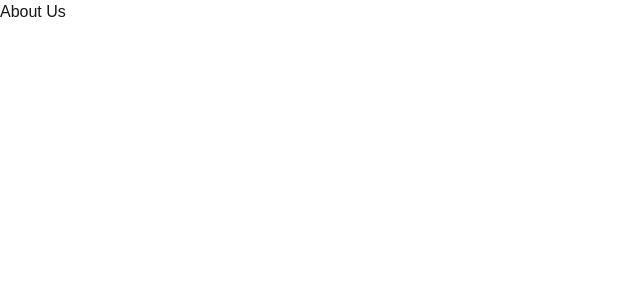
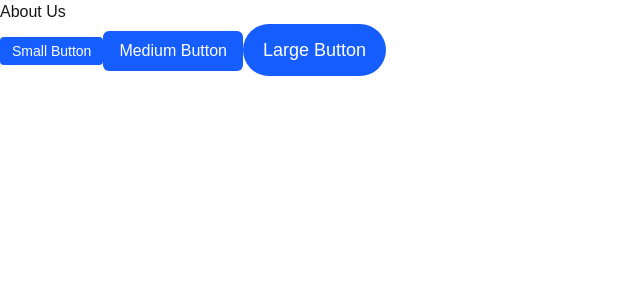
Before and after one commit to Armynerh/alx-project-0x02-setup, a Next.js app in the folder alx-project-0x02/: page /about in a window 1280 px wide. Shown: the top 300 px of the page, without its empty margins (0-640 px from the left). Built offline with nearby package versions, Linux system fonts and the light colour scheme.

Commit message:
Create Button Component

```diff
--- /dev/null
+++ b/alx-project-0x02/components/common/Button.tsx
@@ -0,0 +1,18 @@
+import { type ButtonProps } from "@/interfaces";
+const Button: React.FC<ButtonProps> = ({ onClick, label, size = "medium", shape = "rounded-md" }) => {
+  const sizeClasses = {
+    small: "px-3 py-1 text-sm",
+    medium: "px-4 py-2 text-base",
+    large: "px-5 py-3 text-lg",
+  };
+
+  return (
+    <button
+      onClick={onClick}
+      className={`bg-blue-600 hover:bg-blue-700 text-white ${sizeClasses[size]} ${shape} focus:outline-none focus:ring-2 focus:ring-blue-500 focus:ring-offset-2`}
+    >
+      {label}
+    </button>
+  );
+};
+export default Button;
--- a/alx-project-0x02/interfaces/index.ts
+++ b/alx-project-0x02/interfaces/index.ts
@@ -7,7 +7,14 @@
   onClose: () => void;
   onSubmit: (post: {title: string; content: string}) => void;
 }
+
 export interface Post {
   title: string;
   content: string;
 }
+export interface ButtonProps {
+  onClick?: () => void;
+  label: string;
+  size?: "small" | "medium" | "large";
+  shape?: "rounded-sm" | "rounded-md" | "rounded-full"
+}
--- a/alx-project-0x02/pages/about.tsx
+++ b/alx-project-0x02/pages/about.tsx
@@ -1,7 +1,12 @@
+import Button from "@/components/common/Button";
 const About: React.FC = () => {
   return (
     <div>
       <h1>About Us</h1>
+      <Button label="Small Button" size="small" shape="rounded-sm" />
+      <Button label="Medium Button" size="medium" shape="rounded-md" />
+      <Button label="Large Button" size="large" shape="rounded-full" />
+
     </div>
   );
 };
```
